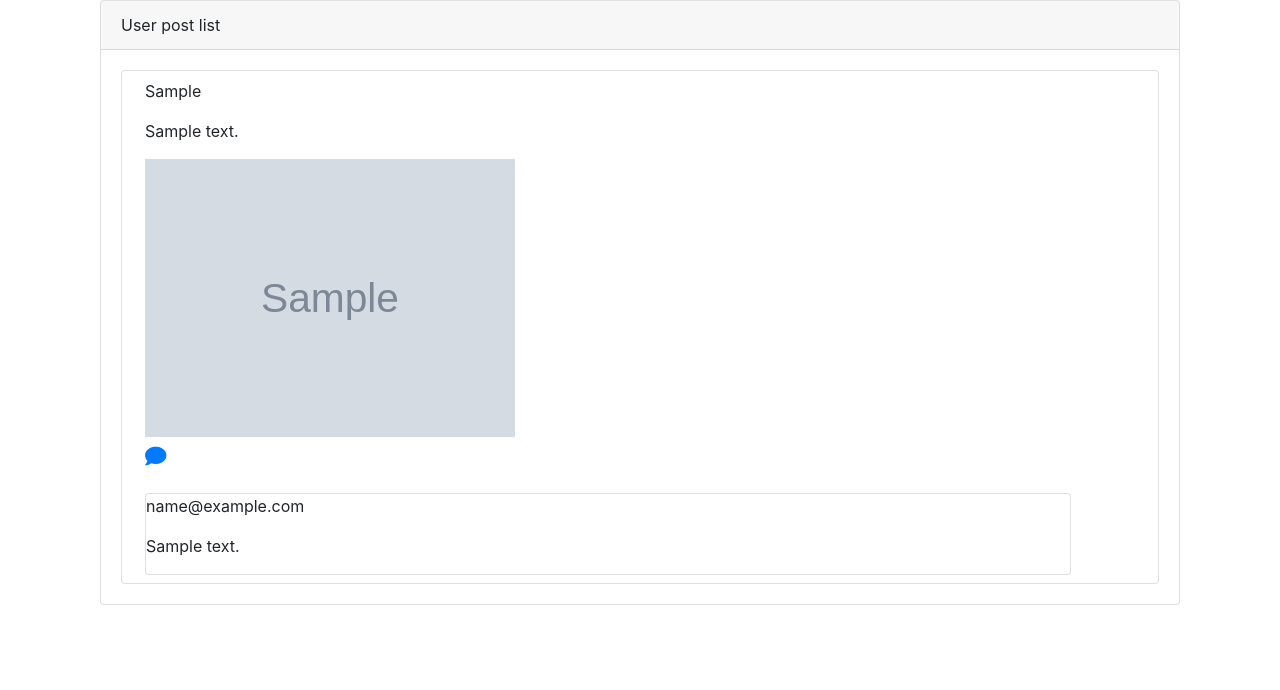
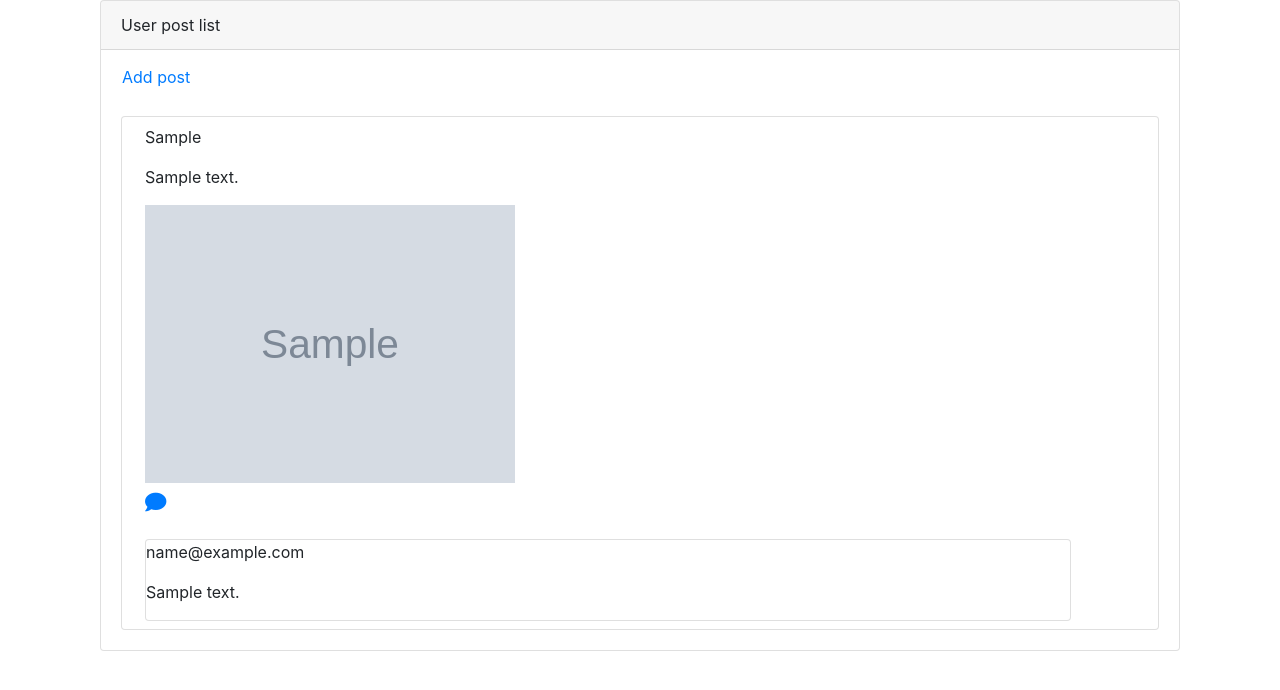
Before and after one commit to hunterinious/django_test, a Django app: page / in a window 1280 px wide. Shown: the top 690 px of the page. Run offline with Django 3.2, Linux system fonts and the light colour scheme; tables that the repository leaves empty hold one stand-in row (values such as "Sample post"); grey boxes marked "Sample" are stand-in pictures; some libraries are stand-ins or nearby versions.

Commit message:
add post link added

```diff
--- a/templates/posts/post_list.html
+++ b/templates/posts/post_list.html
@@ -2,10 +2,18 @@
 
 {% block content %}
 <div class="container">
+
     <div class="card">
         <div class="card-header">
             User post list
         </div>
+
+        <div class="row justify-content-md-srart ml-2 mt-2">
+            <button type="button" class="btn btn-link">
+                <a href="{% url 'post-create'%}">Add post</a>
+            </button>
+        </div>
+
         <div class="card-body">
             {% for p in user_post_list %}
                 <div class="card">
```
